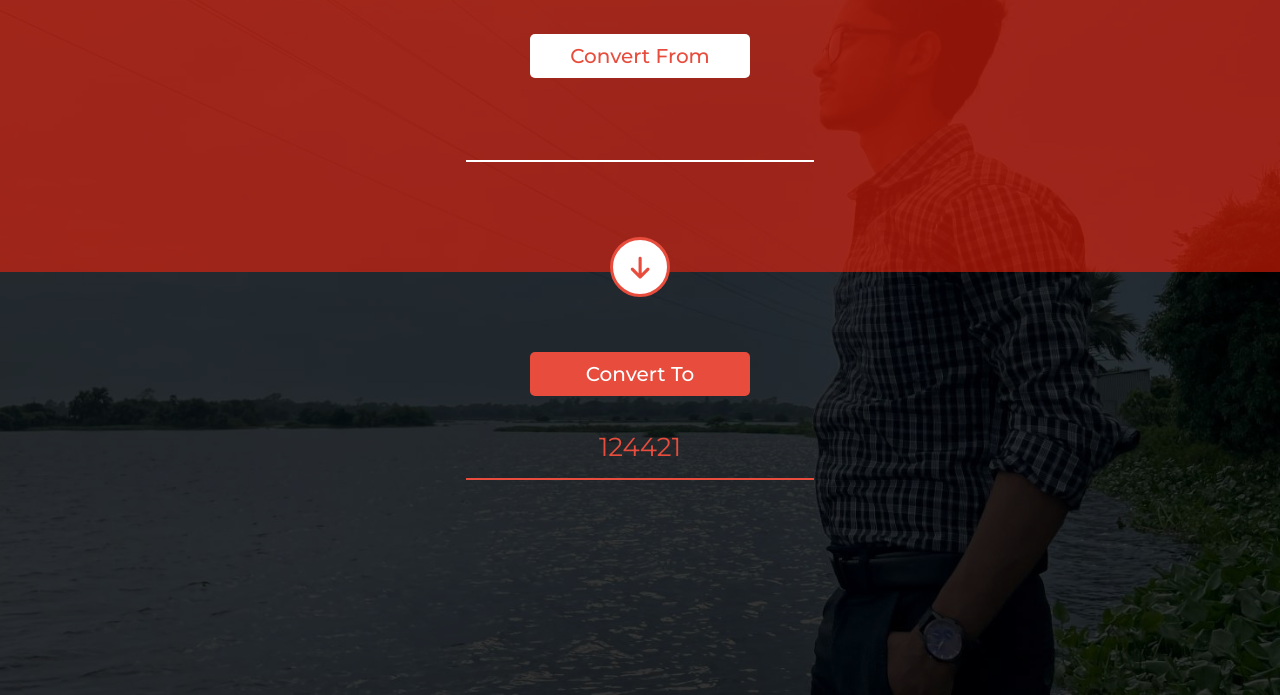
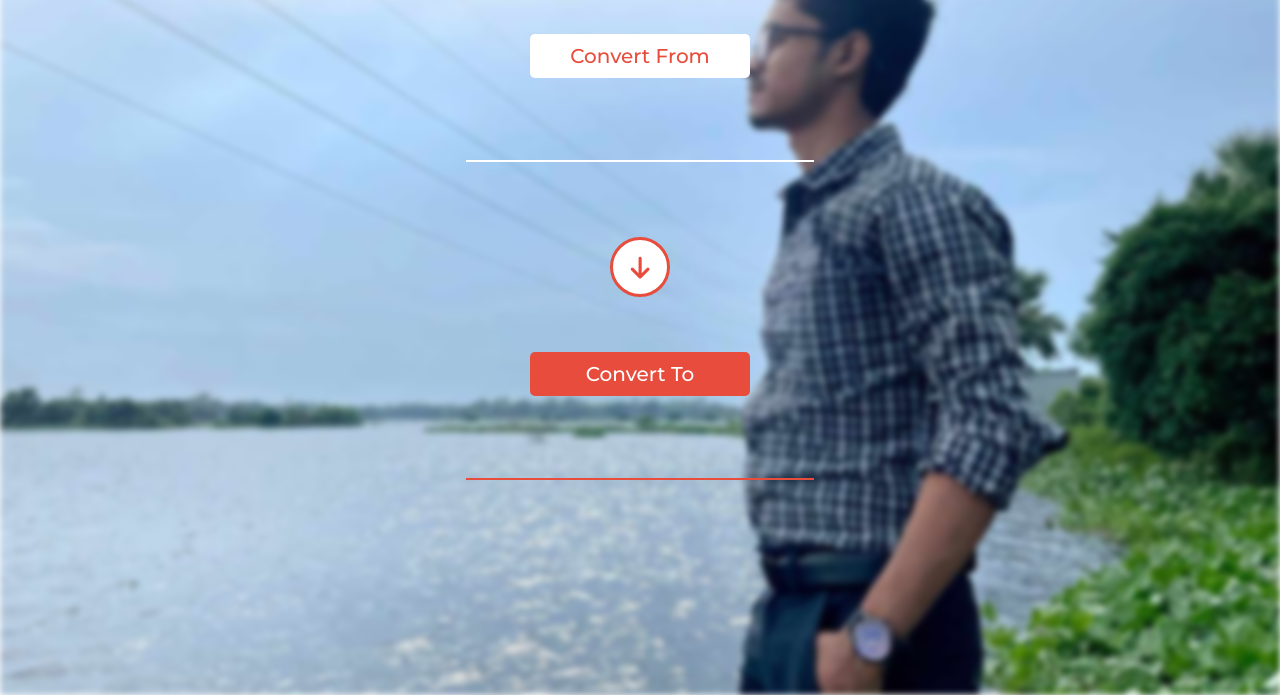
Before and after one commit to zannat20040/EasyConvertForFun, a plain HTML site: page index.html in a window 1280 px wide. Shown: the part 105-800 px from the top of the page. Drawn offline with Linux system fonts and the light colour scheme.

Commit message:
Add files via upload

```diff
--- a/CSS folder/style.css
+++ b/CSS folder/style.css
@@ -4,26 +4,29 @@
     margin: 0;
 }
 
-body{
+.main-container{
     background: url('../source/385529680_1574009446672541_2736502706240604966_n.jpg' )  ;
     background-size: cover;
     background-repeat: no-repeat;
-    background-position: center;
+    background-position: right;
     height: 100%;
     width: 100%;
     background-attachment: fixed;
+    filter: blur(3px);
+    position: fixed;
+    z-index: -111;
 }
 
 
 .container {
-background-color: rgba(0, 0, 0, 0.801);
+/* background-color: rgba(0, 0, 0, 0.801); */
     margin: 0 auto;
     text-align: center;
     color: white;
     height: 100vh;
 }
 .title {
-    background-color: #ff21088e;
+    /* background-color: #ff21088e; */
     letter-spacing: 5px;
     font-weight: 500;
     padding: 30px 0;
@@ -36,7 +39,7 @@ background-color: rgba(0, 0, 0, 0.801);
 /* convert body design */
 .convert-from {
     height: 50%;
-    background-color: #ff21088e;
+    /* background-color: #ff21088e; */
     padding: 40px 20px 110px 20px;
 }
 
--- a/index.html
+++ b/index.html
@@ -4,7 +4,7 @@
 <head>
     <meta charset="UTF-8">
     <meta name="viewport" content="width=device-width, initial-scale=1.0">
-    <title>EasyShoverter</title>
+    <title>EasyConvert</title>
     <link rel="preconnect" href="https://fonts.googleapis.com">
     <link rel="preconnect" href="https://fonts.gstatic.com" crossorigin>
     <link
@@ -18,6 +18,8 @@
 
 <body>
     <div class="main-container">
+
+    </div>
     <div class="container">
         <!-- navbar -->
         <div>
@@ -68,8 +70,7 @@
                   </li>
               </ul>
               <div class="mt-10">
-                    <input type="text" class="border-black" id="to-value" value="124421" />
-                </div>
+                  <input type="text" class="border-black" id="to-value" value="" />
               </div>
           </div>
       </div>
```
Lines whose indentation alone changed are shown as unchanged.
